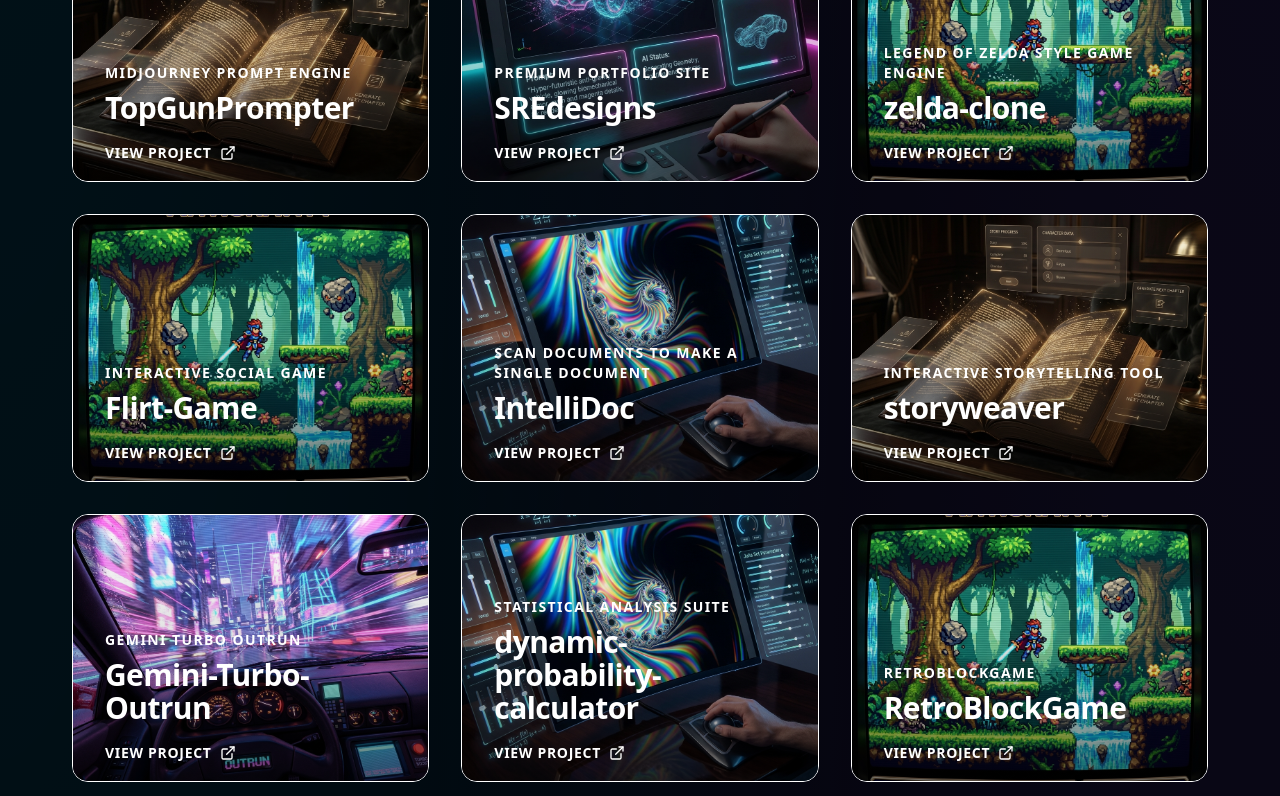
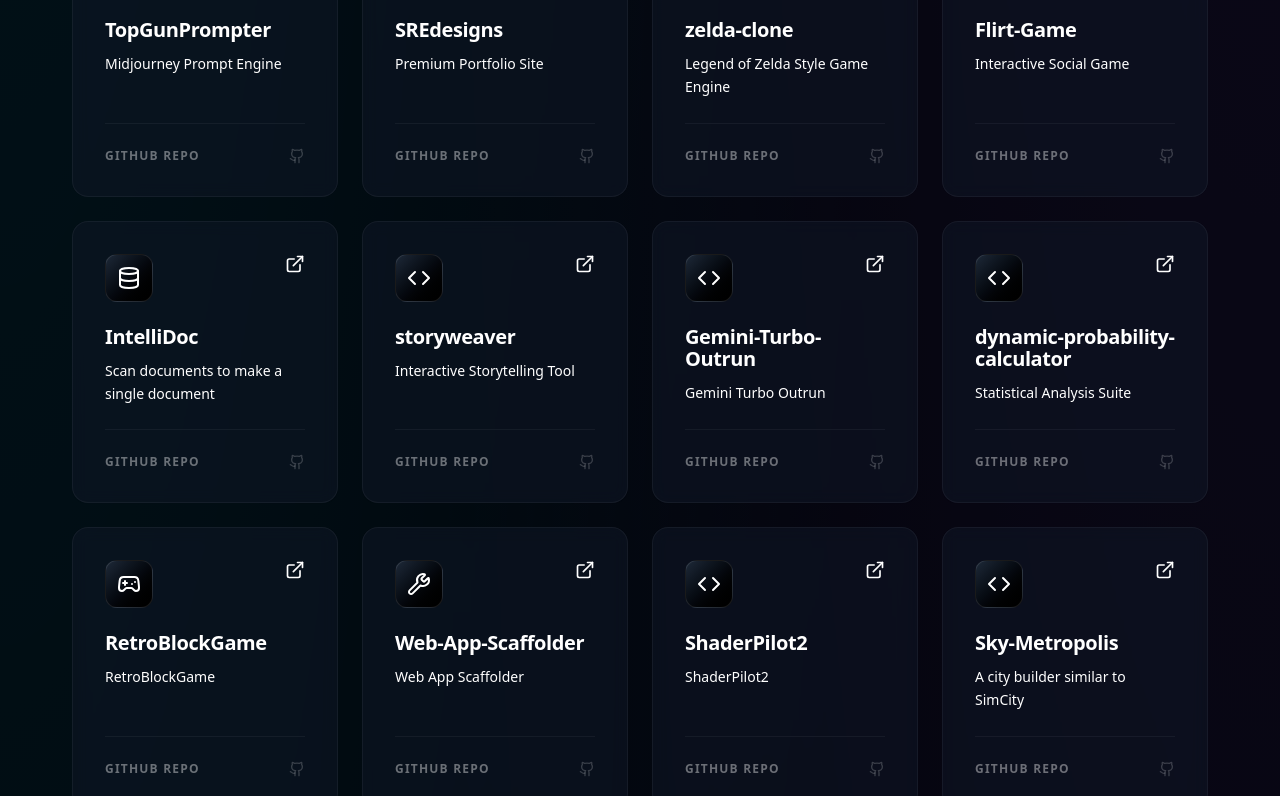
Before and after one commit to SREphoto/SREdesigns, a React (Vite) app: page / in a window 1280 px wide. Shown: the part 1960-2756 px from the top of the page. Built offline with nearby package versions, Linux system fonts and the light colour scheme.

Commit message:
refactor: redesign project cards to use icons and glassmorphism

```diff
--- a/src/App.jsx
+++ b/src/App.jsx
@@ -1,6 +1,6 @@
 import React, { useState, useEffect } from 'react';
 import { motion } from 'framer-motion';
-import { Github, Linkedin, Mail, ExternalLink, Code, Zap, ChevronDown, Palette } from 'lucide-react';
+import { Github, Linkedin, Mail, ExternalLink, Code, Zap, ChevronDown, Palette, Gamepad2, Brain, Terminal, Variable, Layout, Music, FileText, Database, Wrench } from 'lucide-react';
 import './App.css';
 
 const Navbar = () => {
@@ -89,64 +89,71 @@
   </motion.div>
 );
 
-const ProjectCard = ({ title, cat, img, link = "#" }) => (
-  <motion.div
-    initial={{ opacity: 0, scale: 0.95 }}
-    whileInView={{ opacity: 1, scale: 1 }}
-    viewport={{ once: true }}
-    whileHover={{ y: -5 }}
-    className="group relative overflow-hidden rounded-2xl aspect-[4/3] bg-gray-900 border border-glass-border"
+import { projects } from './data/repos';
+
+const ProjectCard = ({ title, cat, icon: Icon, link = "#" }) => (
+  <div
+    className="group relative flex flex-col justify-between p-8 rounded-2xl bg-gray-900/50 border border-white/5 hover:border-primary/50 hover:bg-gray-800/80 transition-all duration-300 backdrop-blur-sm h-full"
   >
-    <div className="absolute inset-0 bg-gradient-to-t from-black/90 via-black/20 to-transparent opacity-60 group-hover:opacity-80 transition-opacity z-10" />
-    <img src={img} alt={title} className="w-full h-full object-cover transition-transform duration-700 group-hover:scale-110" />
+    <div>
+      <div className="flex justify-between items-start mb-6">
+        <div className="w-12 h-12 rounded-xl bg-gradient-to-br from-gray-800 to-black border border-white/10 flex items-center justify-center text-primary group-hover:scale-110 transition-transform duration-300">
+          <Icon size={24} />
+        </div>
+        <a
+          href={link}
+          target="_blank"
+          rel="noopener noreferrer"
+          className="text-muted hover:text-white transition-colors"
+          title="View Code"
+        >
+          <ExternalLink size={20} />
+        </a>
+      </div>
 
-    <div className="absolute bottom-0 left-0 w-full p-8 z-20 translate-y-4 group-hover:translate-y-0 transition-transform duration-300">
-      <span className="text-primary text-sm font-bold tracking-widest uppercase mb-2 block">{cat}</span>
-      <h3 className="text-3xl font-bold mb-4">{title}</h3>
-      <a
-        href={link}
-        target="_blank"
-        rel="noopener noreferrer"
-        className="inline-flex items-center gap-2 text-sm font-bold uppercase tracking-wider hover:text-primary transition-colors"
-      >
-        View Project <ExternalLink size={16} />
-      </a>
+      <h3 className="text-xl font-bold mb-3 group-hover:text-primary transition-colors">{title}</h3>
+      <p className="text-sm text-muted leading-relaxed line-clamp-3">{cat}</p>
     </div>
-  </motion.div>
+
+    <div className="mt-6 pt-6 border-t border-white/5 flex items-center justify-between">
+      <span className="text-xs font-bold tracking-widest uppercase text-white/40 group-hover:text-primary/60 transition-colors">
+        GitHub Repo
+      </span>
+      <Github size={16} className="text-white/20 group-hover:text-white transition-colors" />
+    </div>
+  </div>
 );
 
-import { projects } from './data/repos';
-
-// Helper to assign images based on project keywords
-const getProjectImage = (title) => {
+// Helper to assign icons based on project keywords
+const getProjectIcon = (title) => {
   const t = title.toLowerCase();
 
   // Game Dev / Engines
-  if (t.includes('zelda') || t.includes('adventure') || t.includes('game')) return "/projects/zelda_clone.png";
-  if (t.includes('diablo') || t.includes('rpg') || t.includes('rogue')) return "/projects/diablo_js.png";
-  if (t.includes('outrun') || t.includes('race') || t.includes('kart') || t.includes('speed')) return "/projects/outrun_game.png";
-  if (t.includes('mmo') || t.includes('multiplayer') || t.includes('reia')) return "/projects/reia.png";
-  if (t.includes('platformer') || t.includes('pixel')) return "/projects/zelda_clone.png";
-  if (t.includes('gba') || t.includes('emulator')) return "/projects/spriteforge.png";
-  if (t.includes('poker') || t.includes('card') || t.includes('hold')) return "/projects/outrun_game.png"; // temporary poker placeholder
+  if (t.includes('zelda') || t.includes('adventure') || t.includes('game') || t.includes('rpg') || t.includes('rogue') || t.includes('diablo') || t.includes('race') || t.includes('kart') || t.includes('platformer')) return Gamepad2;
 
-  // Creative / Design Tools
-  if (t.includes('sprite') || t.includes('asset') || t.includes('generate')) return "/projects/spriteforge.png";
-  if (t.includes('music') || t.includes('video') || t.includes('lyric') || t.includes('entertainment')) return "/projects/fractalization.png";
-  if (t.includes('art') || t.includes('design') || t.includes('studio') || t.includes('fractal')) return "/projects/asset_studio.png";
+  // AI / ML
+  if (t.includes('gpt') || t.includes('ai') || t.includes('model') || t.includes('dream') || t.includes('brain') || t.includes('neural')) return Brain;
 
-  // World Building / Sims
-  if (t.includes('sky') || t.includes('city') || t.includes('sim') || t.includes('metropolis')) return "/projects/sky_metropolis.png";
-  if (t.includes('map') || t.includes('treasure') || t.includes('place')) return "/projects/localtreasures.png";
-  if (t.includes('aquaria') || t.includes('water')) return "/projects/sky_metropolis.png"; // calm blue aesthetic
+  // Tools / Utilities
+  if (t.includes('tool') || t.includes('cli') || t.includes('generator') || t.includes('scaffolder') || t.includes('calculate')) return Wrench;
 
-  // Apps / Productivity
-  if (t.includes('story') || t.includes('write') || t.includes('prompter') || t.includes('word')) return "/projects/storyweaver.png";
-  if (t.includes('wellnest') || t.includes('health')) return "/projects/wellnest.png";
-  if (t.includes('home') || t.includes('plan')) return "/projects/homeplanner.png";
+  // Design / Art
+  if (t.includes('sprite') || t.includes('art') || t.includes('design') || t.includes('pixel') || t.includes('palette') || t.includes('icon')) return Palette;
 
-  // Fallback for others
-  return "/projects/fractalization.png"; // Abstract/Tech feel
+  // Media / Audio
+  if (t.includes('music') || t.includes('video') || t.includes('lyric') || t.includes('audio') || t.includes('sound')) return Music;
+
+  // Web / App
+  if (t.includes('web') || t.includes('app') || t.includes('site') || t.includes('portfolio') || t.includes('interface')) return Layout;
+
+  // Data / Docs
+  if (t.includes('data') || t.includes('doc') || t.includes('db') || t.includes('base') || t.includes('store')) return Database;
+
+  // Code / Dev
+  if (t.includes('dev') || t.includes('code') || t.includes('script') || t.includes('template')) return Terminal;
+
+  // Fallback
+  return Code;
 };
 
 const App = () => {
@@ -192,13 +199,13 @@
             </div>
           </div>
 
-          <div className="grid md:grid-cols-2 lg:grid-cols-3 gap-8">
+          <div className="grid md:grid-cols-2 lg:grid-cols-3 xl:grid-cols-4 gap-6">
             {projects.map((project, index) => (
               <ProjectCard
                 key={index}
                 title={project.title}
-                cat={project.desc || "Software Development"}
-                img={getProjectImage(project.title)}
+                cat={project.desc || "Software Engineer Project"}
+                icon={getProjectIcon(project.title)}
                 link={project.link}
               />
             ))}
```
